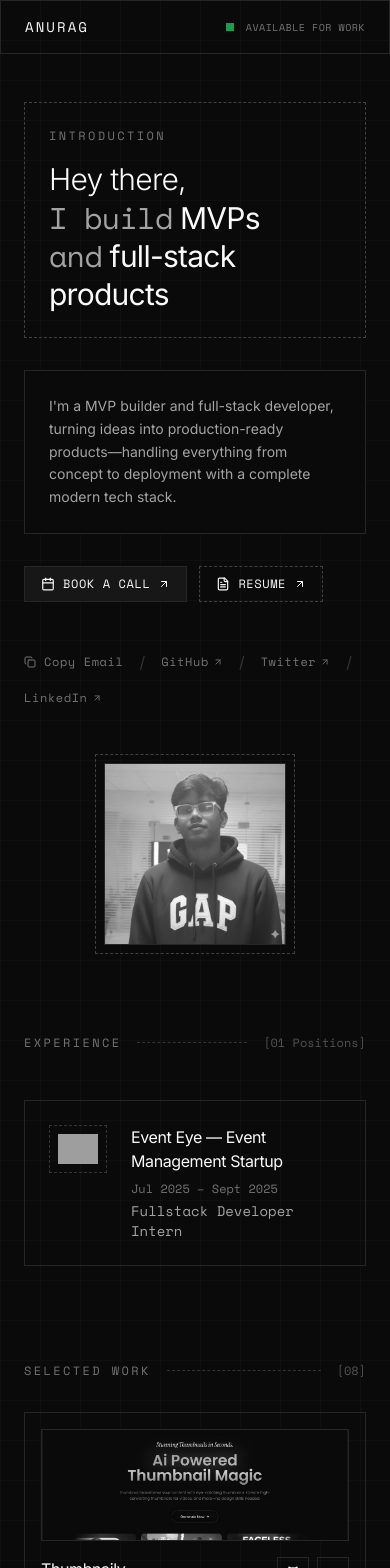
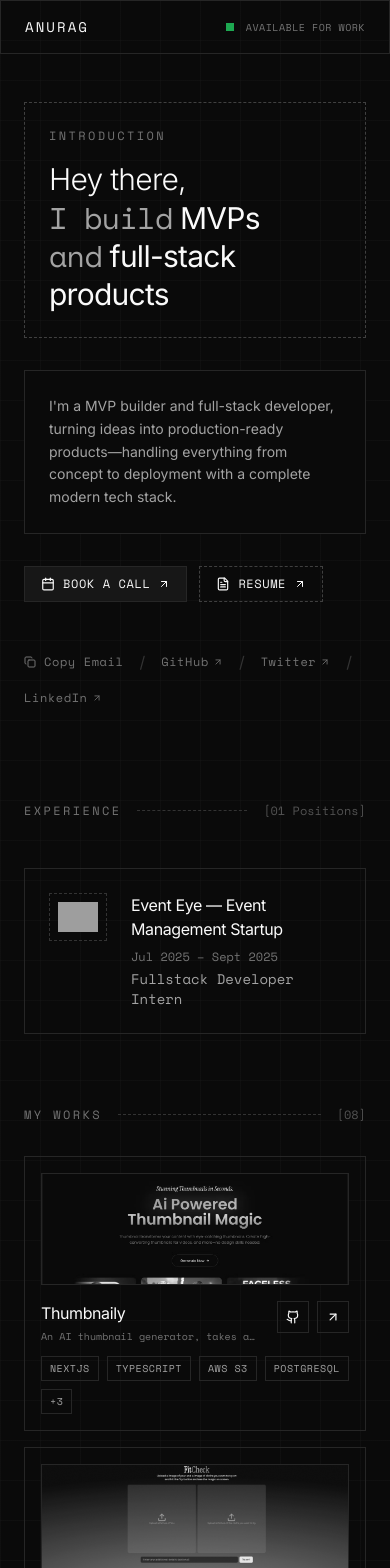
Before and after one commit to justanuragmaurya/portfolio, a Next.js app: page / in a window 390 px wide. Shown: the top 1568 px of the page. Built offline with nearby package versions, Linux system fonts and the light colour scheme; grey boxes are pictures that could not be loaded.

Commit message:
minor ui fixes

```diff
--- a/src/components/Hero.tsx
+++ b/src/components/Hero.tsx
@@ -4,10 +4,26 @@ import Image from "next/image";
 import Link from "next/link";
 import { personalInfo, socialLinks } from "@/lib/data";
 import { ArrowUpRight, Copy, FileText, Calendar } from "lucide-react";
-import { useState } from "react";
+import { useState, useEffect } from "react";
 
 export default function Hero() {
   const [copied, setCopied] = useState(false);
+  const [currentTime, setCurrentTime] = useState("");
+
+  useEffect(() => {
+    const updateTime = () => {
+      const now = new Date();
+      setCurrentTime(now.toLocaleTimeString('en-US', {
+        hour12: false,
+        hour: '2-digit',
+        minute: '2-digit',
+        second: '2-digit'
+      }));
+    };
+    updateTime();
+    const interval = setInterval(updateTime, 1000);
+    return () => clearInterval(interval);
+  }, []);
 
   const copyEmail = () => {
     navigator.clipboard.writeText(personalInfo.email);
@@ -125,23 +141,8 @@ export default function Hero() {
               </div>
             </div>
             <p className="mono-text text-[10px] tracking-wider text-[#525252] mt-2 text-center">
-              [2024]
+              [{currentTime}]
             </p>
-          </div>
-        </div>
-      </div>
-
-      {/* Mobile image */}
-      <div className="md:hidden px-6 pb-8">
-        <div className="dashed-border p-2 max-w-[200px] mx-auto">
-          <div className="solid-border">
-            <Image
-              src={personalInfo.image}
-              width={200}
-              height={200}
-              alt={personalInfo.name}
-              className="object-cover grayscale"
-            />
           </div>
         </div>
       </div>
--- a/src/components/proofofwork.tsx
+++ b/src/components/proofofwork.tsx
@@ -7,11 +7,11 @@ import { ArrowUpRight, Github } from "lucide-react";
 
 export default function Projects() {
   return (
-    <section className="w-full py-12 md:py-20">
+    <section className="w-full py-6 md:py-10">
       <div className="max-w-5xl mx-auto px-6">
         {/* Section header */}
         <div className="flex items-center gap-4 mb-8">
-          <span className="section-label">Selected Work</span>
+          <span className="section-label">My Works</span>
           <div className="flex-1 divider-dashed" />
           <span className="mono-text text-xs text-[#525252]">
             [{String(projectsData.length).padStart(2, '0')}]
```
